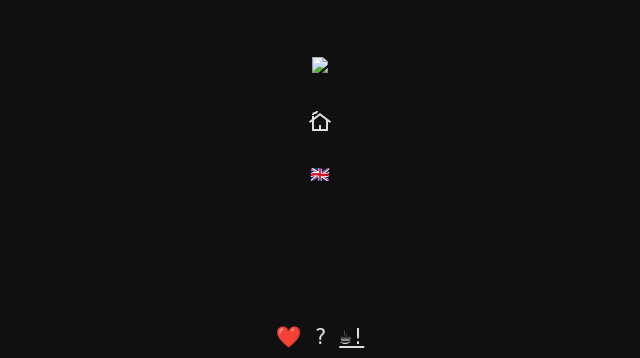
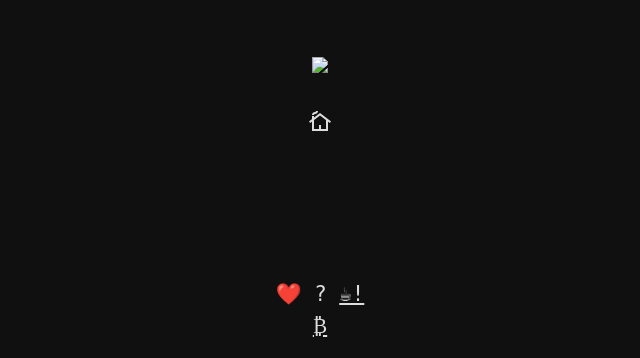
Before and after one commit to ishefi/mimamu, a FastAPI app: template templates/history.html in a window 1280 px wide. Shown: the top 358 px of the page, without its empty margins (320-960 px from the left). Run offline with FastAPI, Linux system fonts and the light colour scheme; the template is opened without the code that fills it, so the values that code supplies are empty; some libraries are stand-ins or nearby versions.

Commit message:
no more hebrew

```diff
--- a/routers.py
+++ b/routers.py
@@ -54,6 +54,7 @@
 
 @page_router.get("/lang/{lang}", response_class=RedirectResponse)
 async def language_change(request: Request, lang: str) -> RedirectResponse:
+    lang = "en"
     referer = urllib.parse.urlparse(request.headers.get("Referer"))
     referer_path = referer.path or "/"
     referer_params = referer.query or ""
--- a/templates/history.html
+++ b/templates/history.html
@@ -27,10 +27,10 @@
 			<a href="/">
 				<span class="material-symbols-outlined">cottage</span>
 			</a>
-			<p style="font-size: large;">
-			<a href="/lang/{{"en" if lang == "he" else "he"}}" style="text-decoration: none;">
-				{{"🇮🇱" if lang == "he" else "🇬🇧"}}
-			</a>
+<!--			<p style="font-size: large;">-->
+<!--			<a href="/lang/{{"en" if lang == "he" else "he"}}" style="text-decoration: none;">-->
+<!--				{{"🇮🇱" if lang == "he" else "🇬🇧"}}-->
+<!--			</a>-->
 		</p>
 
 
```
Also changed, not shown: templates/index.html (+5 -5 lines).
